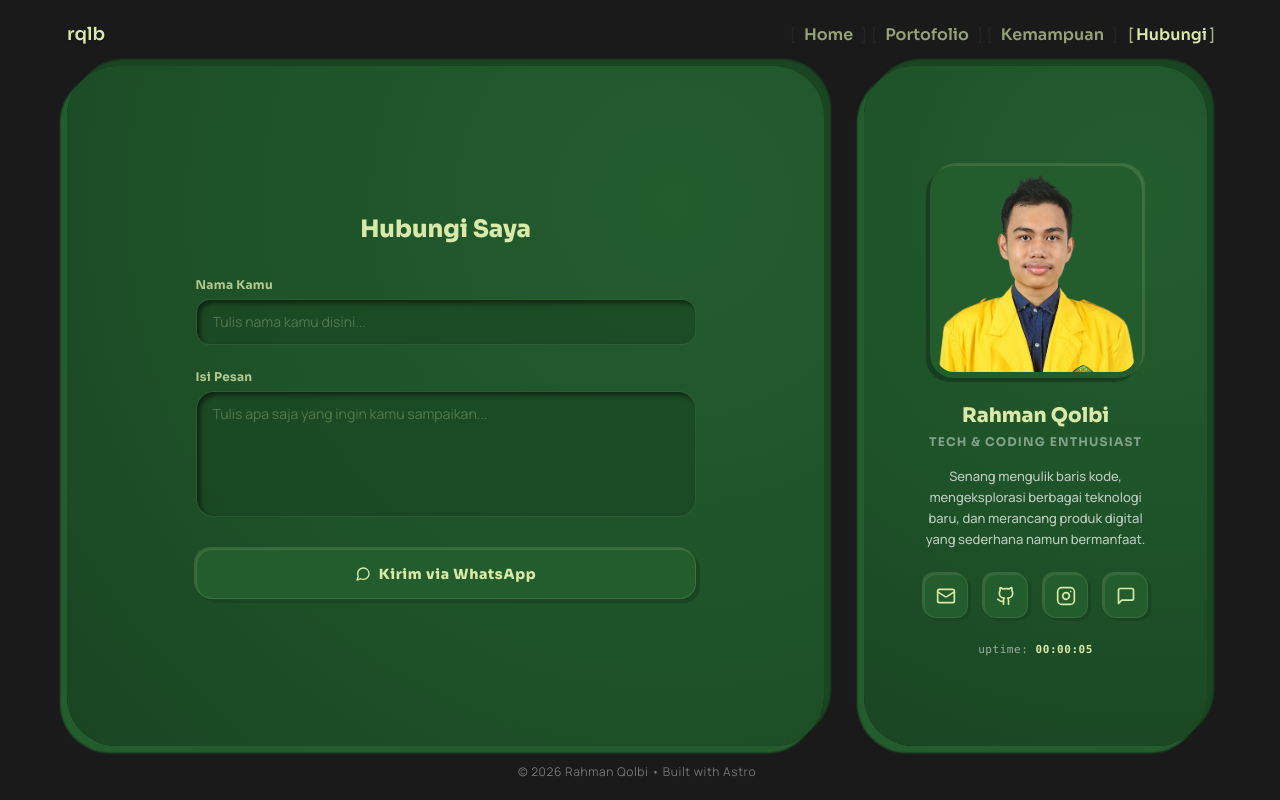
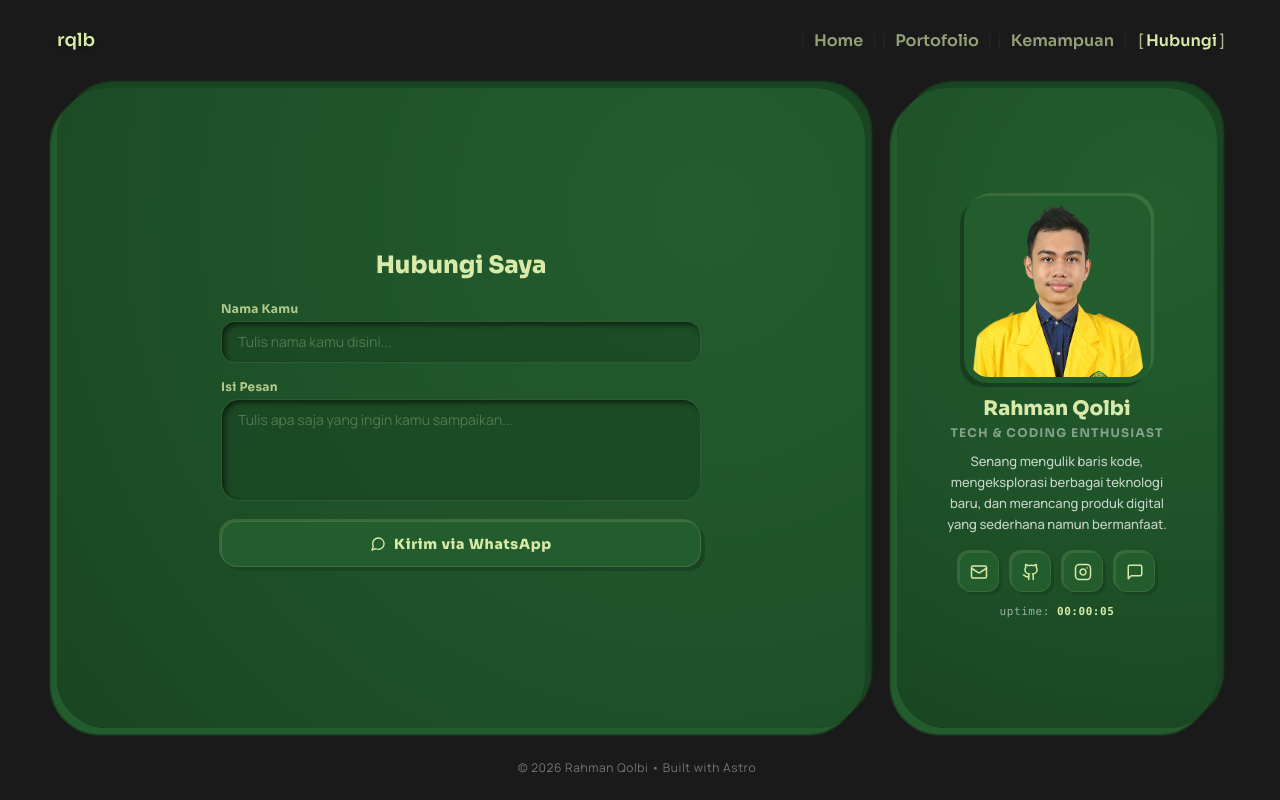
Before and after one commit to rahmanqolbi/portofolio-rhmnq, an Astro site: page /hubungi in a window 1280 px wide. Built offline with nearby package versions, Linux system fonts and the light colour scheme; Astro itself is replaced by a stand-in of ours.

Commit message:
feat: optimasi SEO teknis, sitemap, robots.txt, dan JSON-LD schema

```diff
--- a/astro.config.mjs
+++ b/astro.config.mjs
@@ -1,12 +1,14 @@
 // @ts-check
 import { defineConfig } from 'astro/config';
-
 import tailwindcss from '@tailwindcss/vite';
+import sitemap from '@astrojs/sitemap';
 
 // https://astro.build/config
 export default defineConfig({
   site: 'https://rqlb.my.id',
 
+  integrations: [sitemap()],
+
   vite: {
     plugins: [tailwindcss()],
   },
--- a/package.json
+++ b/package.json
@@ -12,6 +12,7 @@
     "astro": "astro"
   },
   "dependencies": {
+    "@astrojs/sitemap": "^3.7.3",
     "@tailwindcss/vite": "^4.3.0",
     "astro": "^6.3.3",
     "tailwindcss": "^4.3.0"
--- a/src/components/Footer.astro
+++ b/src/components/Footer.astro
@@ -1,7 +1,7 @@
 ---
 const currentYear = new Date().getFullYear();
 ---
-<footer class="text-center py-2.5 mt-auto w-full text-xs">
+<footer class="text-center py-1.5 lg:py-2 mt-auto w-full text-xs">
   <p class="text-white/40 font-manrope tracking-wider">
     &copy; {currentYear} Rahman Qolbi &bull; Built with Astro
   </p>
--- a/src/components/Navbar.astro
+++ b/src/components/Navbar.astro
@@ -9,7 +9,7 @@ const isActive = (path: string) => {
 };
 ---
 
-<nav class="flex flex-row items-center justify-between w-full max-w-[1140px] mx-auto py-2.5 px-4 lg:px-0 sticky top-0 z-50 bg-midnight-pine flex-wrap navbar">
+<nav class="flex flex-row items-center justify-between w-full max-w-[1160px] mx-auto py-2.5 px-4 sm:px-6 lg:px-0 sticky top-0 z-50 bg-midnight-pine flex-wrap navbar">
   <a href="/" class="logo text-lg font-semibold text-lime-bud [text-shadow:0_2px_4px_rgba(0,0,0,0.2)]">rqlb</a>
 
   <div class="menu block sm:hidden [box-shadow:0_2px_4px_rgba(0,0,0,0.2)] cursor-pointer focus:outline-none" aria-label="Toggle Menu" role="button" tabindex="0">
--- a/src/components/Sidebar.astro
+++ b/src/components/Sidebar.astro
@@ -2,70 +2,70 @@
 ---
 <aside
   id="biodata"
-  class="flex-[2] w-full max-w-[600px] mx-auto lg:max-w-none flex flex-col items-center justify-center p-8 lg:p-5 bg-forest-sage rounded-[28px] lg:rounded-[50px] shadow-tactile-double"
+  class="w-full max-w-[600px] mx-auto lg:max-w-none lg:w-[320px] lg:flex-none flex flex-col items-center justify-center p-6 lg:p-6 bg-forest-sage rounded-[28px] lg:rounded-[50px] shadow-tactile-double flex-grow min-h-0 text-center"
   transition:persist
 >
 
   <!-- Wadah Bingkai Layar CRT (Console Screen Bezel) -->
-  <div class="p-1.5 bg-shadow-light rounded-[24px] shadow-[-4px_4px_1px_rgba(18,51,25,0.65),_3px_-3px_1px_rgba(216,233,168,0.15)] my-3">
+  <div class="p-1.5 bg-shadow-light rounded-[24px] shadow-[-4px_4px_1px_rgba(18,51,25,0.65),_3px_-3px_1px_rgba(216,233,168,0.15)] mb-3">
     <img
       src="/img/biodata.png"
-      alt="Foto Profil"
-      class="max-w-[130px] max-h-[130px] lg:max-w-[200px] lg:max-h-[200px] rounded-[18px] block"
-      width="200"
-      height="200"
+      alt="Foto Profil Rahman Qolbi - Web & Frontend Developer"
+      class="max-w-[140px] max-h-[140px] lg:max-w-[175px] lg:max-h-[175px] rounded-[18px] block"
+      width="175"
+      height="175"
       decoding="sync"
     />
+  </div>
 
-  </div>
-  <h2 class="text-lg lg:text-xl font-extrabold mt-3 text-lime-bud">Rahman Qolbi</h2>
-  <h3 class="text-[10px] lg:text-xs font-bold text-white/45 tracking-widest mt-1 uppercase font-mono">
+  <h2 class="text-lg lg:text-xl font-extrabold text-lime-bud">Rahman Qolbi</h2>
+  <h3 class="text-[10px] lg:text-xs font-bold text-white/45 tracking-widest mt-0.5 uppercase font-mono">
     Tech & Coding Enthusiast
   </h3>
 
   <!-- Status Belajar Santai (Warm, Human Status) -->
-  <p class="text-[13px] text-center text-white/70 max-w-[240px] leading-relaxed mt-4 font-medium">
+  <p class="text-[12px] lg:text-[13px] text-white/75 max-w-[240px] leading-relaxed mt-2.5 font-medium">
     Senang mengulik baris kode, mengeksplorasi berbagai teknologi baru, dan merancang produk digital yang sederhana namun bermanfaat.
   </p>
 
   <!-- Tombol Aksi Taktil Mekanis (Neomorphic Mechanical Keycaps) -->
-  <div class="flex flex-row justify-center gap-4 mt-6">
+  <div class="flex flex-row justify-center gap-3 mt-4">
     <a
       href="mailto:rahmanqolbi@gmail.com"
-      class="w-11 h-11 flex items-center justify-center bg-shadow-light rounded-[12px] shadow-[3px_3px_0px_var(--color-shadow-dark),_-2px_-2px_0px_rgba(216,233,168,0.15)] border border-lime-bud/10 hover:border-lime-bud/30 active:translate-y-[2px] active:shadow-[1px_1px_0px_var(--color-shadow-dark)] transition-all cursor-pointer text-lime-bud hover:text-white"
+      class="w-10 h-10 flex items-center justify-center bg-shadow-light rounded-[12px] shadow-[3px_3px_0px_var(--color-shadow-dark),_-2px_-2px_0px_rgba(216,233,168,0.15)] border border-lime-bud/10 hover:border-lime-bud/30 active:translate-y-[2px] active:shadow-[1px_1px_0px_var(--color-shadow-dark)] transition-all cursor-pointer text-lime-bud hover:text-white"
       aria-label="Kirim Email ke Rahman Qolbi"
     >
-      <svg xmlns="http://www.w3.org/2000/svg" class="w-5 h-5" viewBox="0 0 24 24" fill="none" stroke="currentColor" stroke-width="2" stroke-linecap="round" stroke-linejoin="round"><rect width="20" height="16" x="2" y="4" rx="2"/><path d="m22 7-8.97 5.7a1.94 1.94 0 0 1-2.06 0L2 7"/></svg>
+      <svg xmlns="http://www.w3.org/2000/svg" class="w-4.5 h-4.5" viewBox="0 0 24 24" fill="none" stroke="currentColor" stroke-width="2" stroke-linecap="round" stroke-linejoin="round"><rect width="20" height="16" x="2" y="4" rx="2"/><path d="m22 7-8.97 5.7a1.94 1.94 0 0 1-2.06 0L2 7"/></svg>
     </a>
     <a
       href="https://github.com/rahmanqolbi"
       target="_blank"
       rel="noreferrer"
-      class="w-11 h-11 flex items-center justify-center bg-shadow-light rounded-[12px] shadow-[3px_3px_0px_var(--color-shadow-dark),_-2px_-2px_0px_rgba(216,233,168,0.15)] border border-lime-bud/10 hover:border-lime-bud/30 active:translate-y-[2px] active:shadow-[1px_1px_0px_var(--color-shadow-dark)] transition-all cursor-pointer text-lime-bud hover:text-white"
+      class="w-10 h-10 flex items-center justify-center bg-shadow-light rounded-[12px] shadow-[3px_3px_0px_var(--color-shadow-dark),_-2px_-2px_0px_rgba(216,233,168,0.15)] border border-lime-bud/10 hover:border-lime-bud/30 active:translate-y-[2px] active:shadow-[1px_1px_0px_var(--color-shadow-dark)] transition-all cursor-pointer text-lime-bud hover:text-white"
       aria-label="Lihat GitHub Rahman Qolbi"
     >
-      <svg xmlns="http://www.w3.org/2000/svg" class="w-5 h-5" viewBox="0 0 24 24" fill="none" stroke="currentColor" stroke-width="2" stroke-linecap="round" stroke-linejoin="round"><path d="M15 22v-4a4.8 4.8 0 0 0-1-3.5c3 0 6-2 6-5.5.08-1.25-.27-2.48-1-3.5.28-1.15.28-2.35 0-3.5 0 0-1 0-3 1.5-2.64-.5-5.36-.5-8 0C6 2 5 2 5 2c-.3 1.15-.3 2.35 0 3.5A5.403 5.403 0 0 0 4 9c0 3.5 3 5.5 6 5.5-.39.49-.68 1.05-.85 1.65-.17.6-.22 1.23-.15 1.85v4"/><path d="M9 18c-4.51 2-5-2-7-2"/></svg>
+      <svg xmlns="http://www.w3.org/2000/svg" class="w-4.5 h-4.5" viewBox="0 0 24 24" fill="none" stroke="currentColor" stroke-width="2" stroke-linecap="round" stroke-linejoin="round"><path d="M15 22v-4a4.8 4.8 0 0 0-1-3.5c3 0 6-2 6-5.5.08-1.25-.27-2.48-1-3.5.28-1.15.28-2.35 0-3.5 0 0-1 0-3 1.5-2.64-.5-5.36-.5-8 0C6 2 5 2 5 2c-.3 1.15-.3 2.35 0 3.5A5.403 5.403 0 0 0 4 9c0 3.5 3 5.5 6 5.5-.39.49-.68 1.05-.85 1.65-.17.6-.22 1.23-.15 1.85v4"/><path d="M9 18c-4.51 2-5-2-7-2"/></svg>
     </a>
     <a
       href="https://instagram.com/rahmanqolbi"
       target="_blank"
       rel="noreferrer"
-      class="w-11 h-11 flex items-center justify-center bg-shadow-light rounded-[12px] shadow-[3px_3px_0px_var(--color-shadow-dark),_-2px_-2px_0px_rgba(216,233,168,0.15)] border border-lime-bud/10 hover:border-lime-bud/30 active:translate-y-[2px] active:shadow-[1px_1px_0px_var(--color-shadow-dark)] transition-all cursor-pointer text-lime-bud hover:text-white"
+      class="w-10 h-10 flex items-center justify-center bg-shadow-light rounded-[12px] shadow-[3px_3px_0px_var(--color-shadow-dark),_-2px_-2px_0px_rgba(216,233,168,0.15)] border border-lime-bud/10 hover:border-lime-bud/30 active:translate-y-[2px] active:shadow-[1px_1px_0px_var(--color-shadow-dark)] transition-all cursor-pointer text-lime-bud hover:text-white"
       aria-label="Lihat Instagram Rahman Qolbi"
     >
-      <svg xmlns="http://www.w3.org/2000/svg" class="w-5 h-5" viewBox="0 0 24 24" fill="none" stroke="currentColor" stroke-width="2" stroke-linecap="round" stroke-linejoin="round"><rect width="20" height="20" x="2" y="2" rx="5" ry="5"/><path d="M16 11.37A4 4 0 1 1 12.63 8 4 4 0 0 1 16 11.37z"/><line x1="17.5" x2="17.51" y1="6.5" y2="6.5"/></svg>
+      <svg xmlns="http://www.w3.org/2000/svg" class="w-4.5 h-4.5" viewBox="0 0 24 24" fill="none" stroke="currentColor" stroke-width="2" stroke-linecap="round" stroke-linejoin="round"><rect width="20" height="20" x="2" y="2" rx="5" ry="5"/><path d="M16 11.37A4 4 0 1 1 12.63 8 4 4 0 0 1 16 11.37z"/><line x1="17.5" x2="17.51" y1="6.5" y2="6.5"/></svg>
     </a>
     <a
       href="/hubungi"
-      class="w-11 h-11 flex items-center justify-center bg-shadow-light rounded-[12px] shadow-[3px_3px_0px_var(--color-shadow-dark),_-2px_-2px_0px_rgba(216,233,168,0.15)] border border-lime-bud/10 hover:border-lime-bud/30 active:translate-y-[2px] active:shadow-[1px_1px_0px_var(--color-shadow-dark)] transition-all cursor-pointer text-lime-bud hover:text-white"
+      class="w-10 h-10 flex items-center justify-center bg-shadow-light rounded-[12px] shadow-[3px_3px_0px_var(--color-shadow-dark),_-2px_-2px_0px_rgba(216,233,168,0.15)] border border-lime-bud/10 hover:border-lime-bud/30 active:translate-y-[2px] active:shadow-[1px_1px_0px_var(--color-shadow-dark)] transition-all cursor-pointer text-lime-bud hover:text-white"
       aria-label="Halaman Kontak Rahman Qolbi"
     >
-      <svg xmlns="http://www.w3.org/2000/svg" class="w-5 h-5" viewBox="0 0 24 24" fill="none" stroke="currentColor" stroke-width="2" stroke-linecap="round" stroke-linejoin="round"><path d="M21 15a2 2 0 0 1-2 2H7l-4 4V5a2 2 0 0 1 2-2h14a2 2 0 0 1 2 2z"/></svg>
+      <svg xmlns="http://www.w3.org/2000/svg" class="w-4.5 h-4.5" viewBox="0 0 24 24" fill="none" stroke="currentColor" stroke-width="2" stroke-linecap="round" stroke-linejoin="round"><path d="M21 15a2 2 0 0 1-2 2H7l-4 4V5a2 2 0 0 1 2-2h14a2 2 0 0 1 2 2z"/></svg>
     </a>
   </div>
 
   <!-- Live Session Uptime (Tactile Terminal Easter Egg) -->
-  <p class="text-[11px] text-center text-white/55 font-mono tracking-wider mt-6 select-none">
+  <p class="text-[11px] text-center text-white/55 font-mono tracking-wider mt-3 select-none">
     uptime: <span id="session-uptime" class="text-lime-bud font-semibold">00:00:00</span>
   </p>
 </aside>
--- a/src/layouts/MainLayout.astro
+++ b/src/layouts/MainLayout.astro
@@ -8,15 +8,66 @@ import { ClientRouter } from 'astro:transitions';
 interface Props {
   title: string;
   description?: string;
+  image?: string;
+  keywords?: string;
 }
 
 const {
   title,
-  description = "Portofolio Pribadi Rahman Qolbi - Web Developer. Masih terus belajar dan terus belajar."
+  description = "Portofolio Pribadi Rahman Qolbi - Web & Frontend Developer. Kumpulan proyek web development, eksperimen koding, dan keahlian teknologi.",
+  image = "/img/biodata.png",
+  keywords = "Rahman Qolbi, Web Developer, Frontend Engineer, Portfolio Web, Astro JS, Tailwind CSS, JavaScript, Web Application, Indonesia"
 } = Astro.props;
+
+const canonicalURL = new URL(Astro.url.pathname, Astro.site);
+const ogImageURL = new URL(image, Astro.site);
+
+const jsonLd = {
+  "@context": "https://schema.org",
+  "@graph": [
+    {
+      "@type": "Person",
+      "@id": "https://rqlb.my.id/#person",
+      "name": "Rahman Qolbi",
+      "url": "https://rqlb.my.id",
+      "image": "https://rqlb.my.id/img/biodata.png",
+      "jobTitle": "Web & Frontend Developer",
+      "sameAs": [
+        "https://github.com/rahmanqolbi",
+        "https://instagram.com/rahmanqolbi",
+        "mailto:rahmanqolbi@gmail.com"
+      ],
+      "knowsAbout": ["Web Development", "JavaScript", "Astro", "React", "Tailwind CSS", "Bootstrap", "HTML", "CSS", "Flutter"],
+      "description": "Tech & Coding Enthusiast. Senang mengulik baris kode, mengeksplorasi teknologi web modern, dan merancang produk digital."
+    },
+    {
+      "@type": "WebSite",
+      "@id": "https://rqlb.my.id/#website",
+      "url": "https://rqlb.my.id",
+      "name": "Rahman Qolbi Portfolio",
+      "description": "Portofolio Pribadi Rahman Qolbi - Web & Frontend Developer",
+      "publisher": {
+        "@id": "https://rqlb.my.id/#person"
+      },
+      "inLanguage": "id-ID"
+    },
+    {
+      "@type": "WebPage",
+      "@id": `${canonicalURL.href}#webpage`,
+      "url": canonicalURL.href,
+      "name": title,
+      "description": description,
+      "isPartOf": {
+        "@id": "https://rqlb.my.id/#website"
+      },
+      "about": {
+        "@id": "https://rqlb.my.id/#person"
+      },
+      "inLanguage": "id-ID"
+    }
+  ]
+};
 ---
-
-
 
 <!DOCTYPE html>
 <html lang="id">
@@ -28,41 +79,49 @@ const {
     <!-- SPA Mode (Instant Transitions) -->
     <ClientRouter />
 
-    <!-- SEO Meta Tags -->
+    <!-- Primary SEO Meta Tags -->
     <title>{title}</title>
+    <meta name="title" content={title} />
     <meta name="description" content={description} />
-    <meta name="robots" content="index, follow" />
-    <link rel="canonical" href="https://rqlb.my.id/" />
+    <meta name="keywords" content={keywords} />
+    <meta name="author" content="Rahman Qolbi" />
+    <meta name="robots" content="index, follow, max-image-preview:large, max-snippet:-1, max-video-preview:-1" />
+    <link rel="canonical" href={canonicalURL} />
+    <meta name="theme-color" content="#1E5128" />
 
     <!-- Open Graph / Facebook -->
     <meta property="og:type" content="website" />
-    <meta property="og:url" content="https://rqlb.my.id/" />
+    <meta property="og:url" content={canonicalURL} />
     <meta property="og:title" content={title} />
     <meta property="og:description" content={description} />
-    <meta property="og:image" content="https://rqlb.my.id/img/biodata.png" />
+    <meta property="og:image" content={ogImageURL} />
+    <meta property="og:locale" content="id_ID" />
+    <meta property="og:site_name" content="Rahman Qolbi Portfolio" />
 
-    <!-- Twitter -->
-    <meta property="twitter:card" content="summary_large_image" />
-    <meta property="twitter:url" content="https://rqlb.my.id/" />
-    <meta property="twitter:title" content={title} />
-    <meta property="twitter:description" content={description} />
-    <meta property="twitter:image" content="https://rqlb.my.id/img/biodata.png" />
+    <!-- Twitter Card -->
+    <meta name="twitter:card" content="summary_large_image" />
+    <meta name="twitter:url" content={canonicalURL} />
+    <meta name="twitter:title" content={title} />
+    <meta name="twitter:description" content={description} />
+    <meta name="twitter:image" content={ogImageURL} />
 
+    <!-- Favicon -->
     <link rel="icon" type="image/svg+xml" href="/favicon.svg" />
+
+    <!-- Structured Data (JSON-LD) -->
+    <script type="application/ld+json" set:html={JSON.stringify(jsonLd)} />
   </head>
   <body>
-    <div class="flex flex-col items-center min-h-screen lg:h-screen lg:overflow-hidden w-full py-1.5 lg:py-2.5 justify-between">
+    <div class="flex flex-col items-center min-h-screen lg:h-screen w-full py-2 lg:py-4 justify-between">
       <header class="w-full block">
         <Navbar />
       </header>
 
-      <main class="flex flex-col lg:flex-row max-w-[1140px] w-full mx-auto px-4 lg:px-0 flex-grow items-center lg:items-stretch justify-center gap-8 lg:gap-0 my-4 lg:my-0 min-h-0 lg:py-2">
+      <main class="flex flex-col lg:flex-row max-w-[1160px] w-full mx-auto px-4 sm:px-6 lg:px-0 flex-grow items-center lg:items-stretch justify-center gap-6 lg:gap-8 my-4 lg:my-5 xl:my-6 min-h-0">
         {/* BAGIAN KIRI: Main Page Content */}
-        <div id="main-content-wrapper" class="flex-[5] lg:mr-10 min-w-0 flex flex-col w-full items-stretch lg:h-full">
+        <div id="main-content-wrapper" class="flex-1 min-w-0 flex flex-col w-full items-stretch min-h-0">
           <slot />
         </div>
-
-
 
         {/* BAGIAN KANAN: Sidebar Biodata */}
         <Sidebar />
--- a/src/pages/hubungi.astro
+++ b/src/pages/hubungi.astro
@@ -5,34 +5,38 @@ import MainLayout from '../layouts/MainLayout.astro';
 const WHATSAPP_NUMBER = "6285163564569";
 ---
 
-<MainLayout title="Hubungi Saya | Rahman Qolbi" description="Hubungi Rahman Qolbi langsung melalui WhatsApp secara mudah dan cepat.">
-  <article id="Hubungi" class="flex-[3] w-full max-w-[600px] mx-auto lg:max-w-none flex flex-col items-center justify-center p-6 lg:p-8 bg-forest-sage rounded-[28px] lg:rounded-[50px] shadow-tactile-double flex-grow">
-    <div class="flex flex-col items-center w-full max-w-[500px]">
+<MainLayout
+  title="Hubungi Rahman Qolbi | Contact Web Developer"
+  description="Hubungi Rahman Qolbi via WhatsApp atau Email untuk diskusi proyek web development, kolaborasi, atau pertanyaan seputar pemrograman."
+  keywords="Kontak Rahman Qolbi, WhatsApp Web Developer, Halaman Kontak, Hire Web Developer"
+>
+  <article id="Hubungi" class="w-full max-w-[600px] mx-auto lg:max-w-none flex flex-col items-center justify-center p-5 lg:p-6 bg-forest-sage rounded-[28px] lg:rounded-[50px] shadow-tactile-double flex-grow min-h-0">
+    <div class="flex flex-col items-center w-full max-w-[480px]">
       <!-- Header Bersih Tanpa Subtitle -->
-      <h1 class="text-center text-lg md:text-2xl font-black mb-8">Hubungi Saya</h1>
+      <h1 class="text-center text-lg md:text-xl lg:text-2xl font-black mb-4 lg:mb-5">Hubungi Saya</h1>
 
-      <form id="contact-terminal" data-phone={WHATSAPP_NUMBER} class="w-full flex flex-col gap-6">
+      <form id="contact-terminal" data-phone={WHATSAPP_NUMBER} class="w-full flex flex-col gap-3.5 lg:gap-4">
         <!-- Field: Nama -->
-        <div class="flex flex-col gap-1.5">
+        <div class="flex flex-col gap-1">
           <label for="form-name" class="text-xs font-bold text-lime-bud/80 tracking-wide font-sora">Nama Kamu</label>
           <input
             type="text"
             id="form-name"
             required
             placeholder="Tulis nama kamu disini..."
-            class="w-full px-4 py-3 bg-shadow-dark/60 rounded-[14px] text-sm text-white/95 placeholder-lime-bud/30 font-manrope border border-lime-bud/10 shadow-[inset_3px_3px_5px_rgba(0,0,0,0.5)] focus:outline-none focus:border-lime-bud/50 transition-colors"
+            class="w-full px-4 py-2.5 bg-shadow-dark/60 rounded-[14px] text-sm text-white/95 placeholder-lime-bud/30 font-manrope border border-lime-bud/10 shadow-[inset_3px_3px_5px_rgba(0,0,0,0.5)] focus:outline-none focus:border-lime-bud/50 transition-colors"
           />
         </div>
 
         <!-- Field: Pesan -->
-        <div class="flex flex-col gap-1.5">
+        <div class="flex flex-col gap-1">
           <label for="form-message" class="text-xs font-bold text-lime-bud/80 tracking-wide font-sora">Isi Pesan</label>
           <textarea
             id="form-message"
             required
-            rows="5"
+            rows="4"
             placeholder="Tulis apa saja yang ingin kamu sampaikan..."
-            class="w-full px-4 py-3 bg-shadow-dark/60 rounded-[18px] text-sm text-white/95 placeholder-lime-bud/30 font-manrope border border-lime-bud/10 shadow-[inset_3px_3px_5px_rgba(0,0,0,0.5)] focus:outline-none focus:border-lime-bud/50 transition-colors resize-none"
+            class="w-full px-4 py-2.5 bg-shadow-dark/60 rounded-[18px] text-sm text-white/95 placeholder-lime-bud/30 font-manrope border border-lime-bud/10 shadow-[inset_3px_3px_5px_rgba(0,0,0,0.5)] focus:outline-none focus:border-lime-bud/50 transition-colors resize-none"
           ></textarea>
         </div>
 
@@ -40,7 +44,7 @@ const WHATSAPP_NUMBER = "6285163564569";
         <button
           type="submit"
           id="submit-btn"
-          class="w-full py-3.5 mt-2 bg-shadow-light rounded-[16px] shadow-[4px_4px_0px_var(--color-shadow-dark),_-2px_-2px_0px_rgba(216,233,168,0.15)] border border-lime-bud/15 text-lime-bud font-sora font-extrabold text-sm tracking-wider cursor-pointer hover:border-lime-bud/40 active:translate-y-[2px] active:shadow-[1px_1px_0px_var(--color-shadow-dark)] transition-all flex items-center justify-center gap-2"
+          class="w-full py-3 mt-1 bg-shadow-light rounded-[16px] shadow-[4px_4px_0px_var(--color-shadow-dark),_-2px_-2px_0px_rgba(216,233,168,0.15)] border border-lime-bud/15 text-lime-bud font-sora font-extrabold text-sm tracking-wider cursor-pointer hover:border-lime-bud/40 active:translate-y-[2px] active:shadow-[1px_1px_0px_var(--color-shadow-dark)] transition-all flex items-center justify-center gap-2"
         >
           <svg id="btn-icon" xmlns="http://www.w3.org/2000/svg" class="w-4 h-4" viewBox="0 0 24 24" fill="none" stroke="currentColor" stroke-width="2" stroke-linecap="round" stroke-linejoin="round"><path d="M21 11.5a8.38 8.38 0 0 1-.9 3.8 8.5 8.5 0 0 1-7.6 4.7 8.38 8.38 0 0 1-3.8-.9L3 21l1.9-5.7a8.38 8.38 0 0 1-.9-3.8 8.5 8.5 0 0 1 4.7-7.6 8.38 8.38 0 0 1 3.8-.9h.5a8.48 8.48 0 0 1 8 8v.5z"/></svg>
           <span id="btn-text">Kirim via WhatsApp</span>
```
Also changed, not shown: public/robots.txt (added, +7 -0 lines), src/pages/index.astro (+11 -9 lines), src/pages/kemampuan.astro (+6 -2 lines), src/pages/portofolio.astro (+14 -11 lines), pnpm-lock.yaml.
